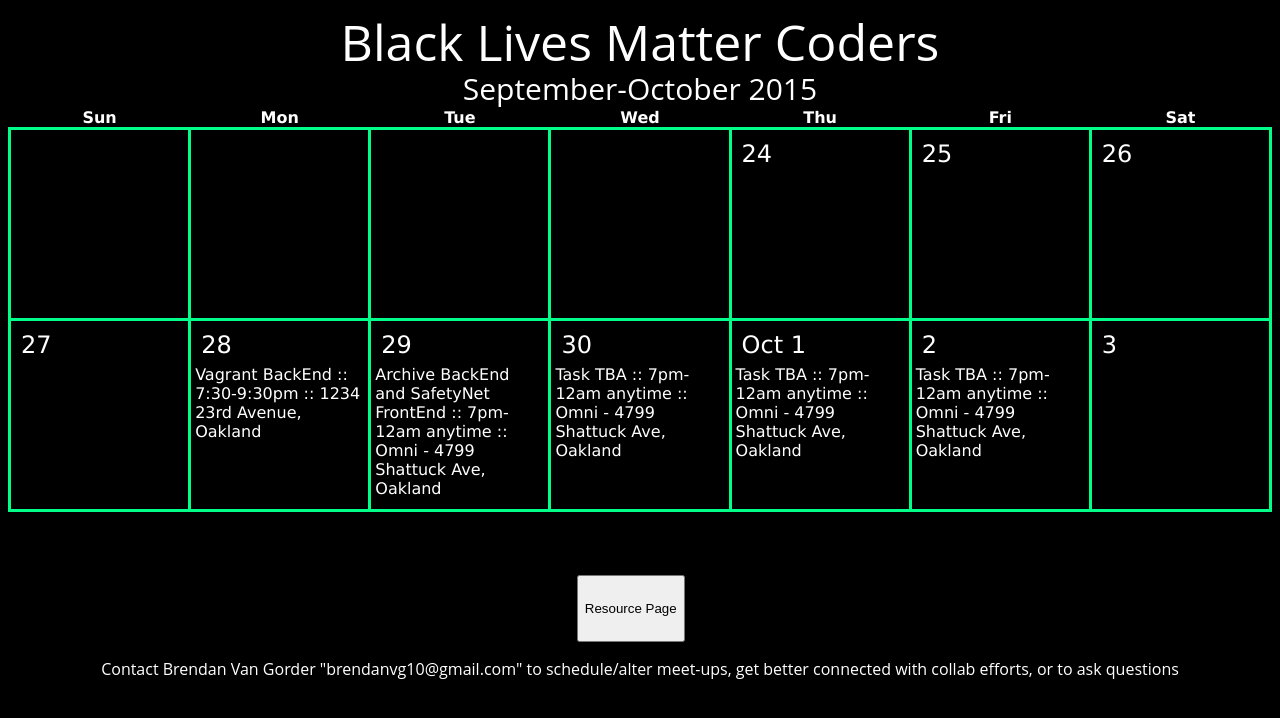
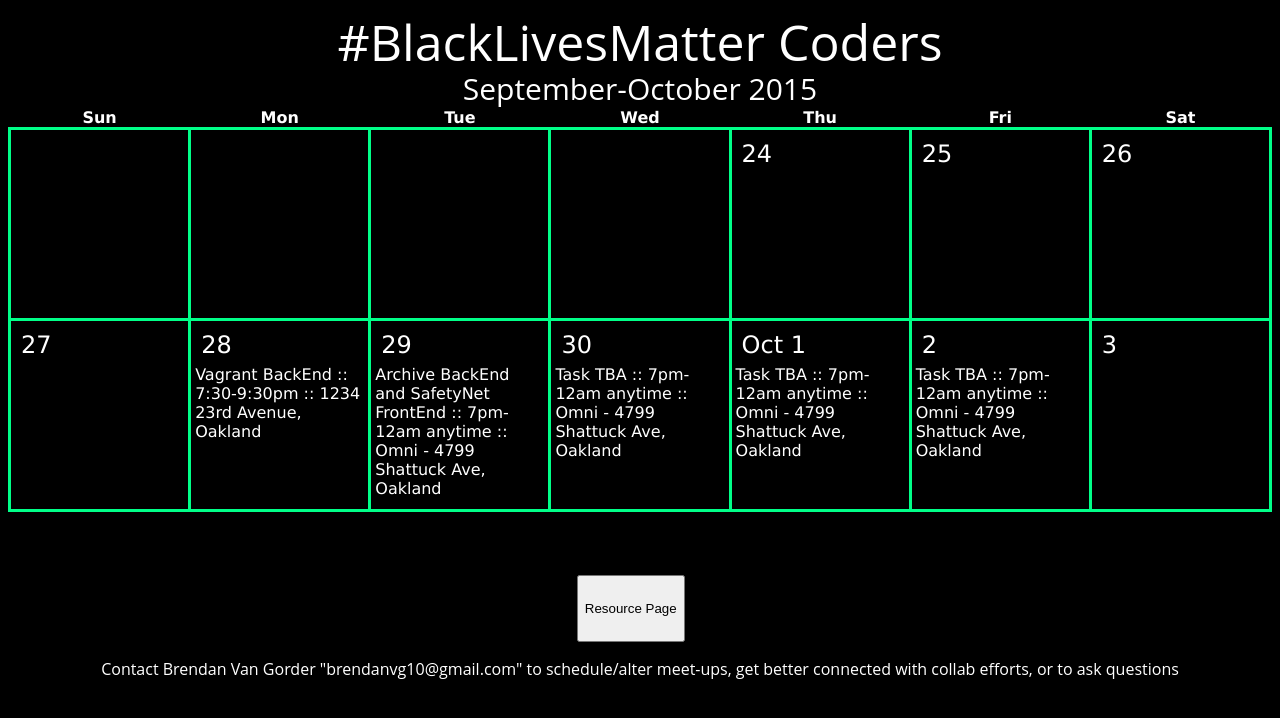
Before and after one commit to P25Scanners/P25Scanners.github.io, a plain HTML site: page calendar.html in a window 1280 px wide. Drawn offline with Linux system fonts and the light colour scheme.

Commit message:
hashtag blm coders

```diff
--- a/calendar.html
+++ b/calendar.html
@@ -1,5 +1,5 @@
 <!DOCTYPE HTML PUBLIC "-//W3C//DTD HTML 4.01//EN""http://www.w3.org/TR/html4/strict.dtd">
-<html><head><title>BLM Coders</title>
+<html><head><title>#BlackLivesMatter Coders</title>
 <meta http-equiv="Content-Type" content="text/html; charset=utf-8">
 <meta name="date.created" content="2014-12-27">
 <meta name="generator" content="HTML Calendar Maker 2.0">
@@ -101,7 +101,7 @@ td img{
 </head>
 
 <body>
-<div class="title">Black Lives Matter Coders</div>
+<div class="title">#BlackLivesMatter Coders</div>
 <div class="subtitle">September-October 2015</div>
 <table>
   <tr><th>Sun</th><th>Mon</th><th>Tue</th><th>Wed</th><th>Thu</th><th>Fri</th><th>Sat</th>
```
Also changed, not shown: index.html (+2 -2 lines).
